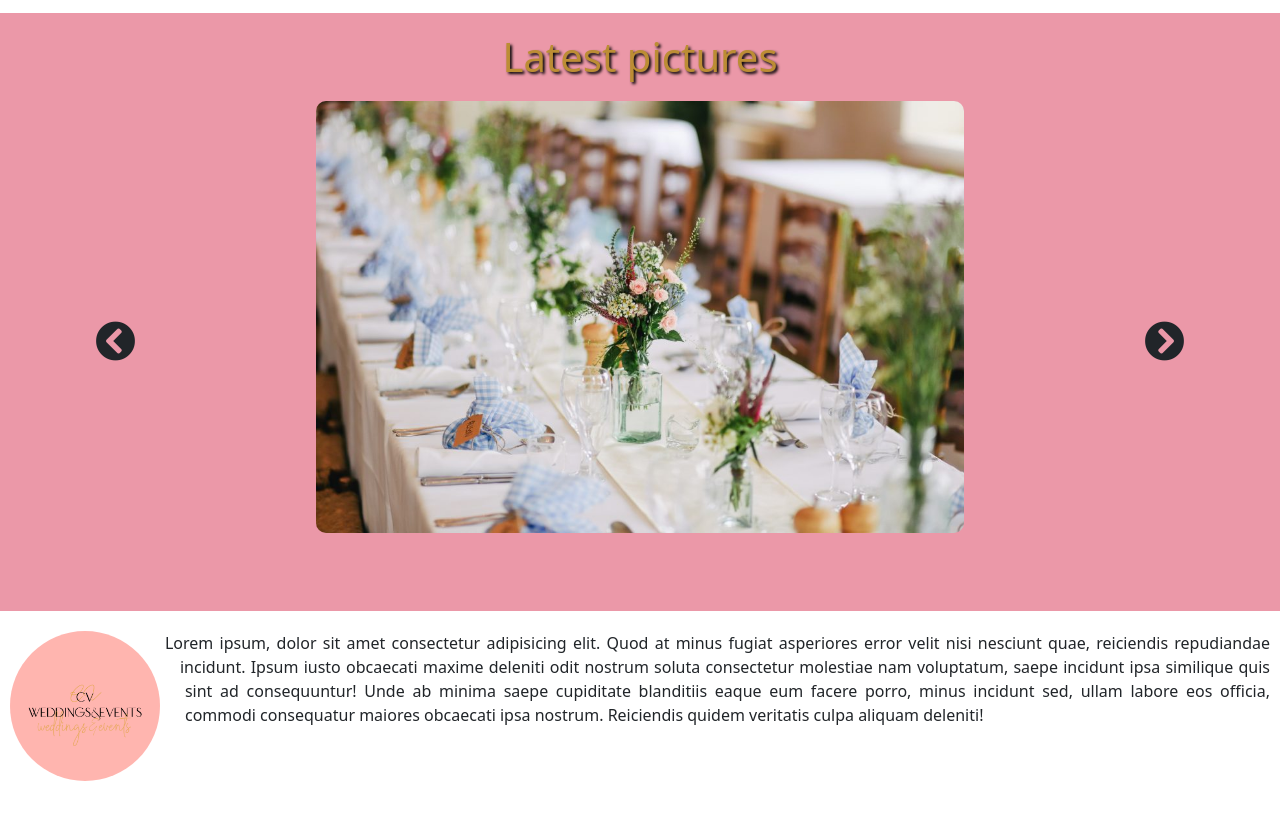
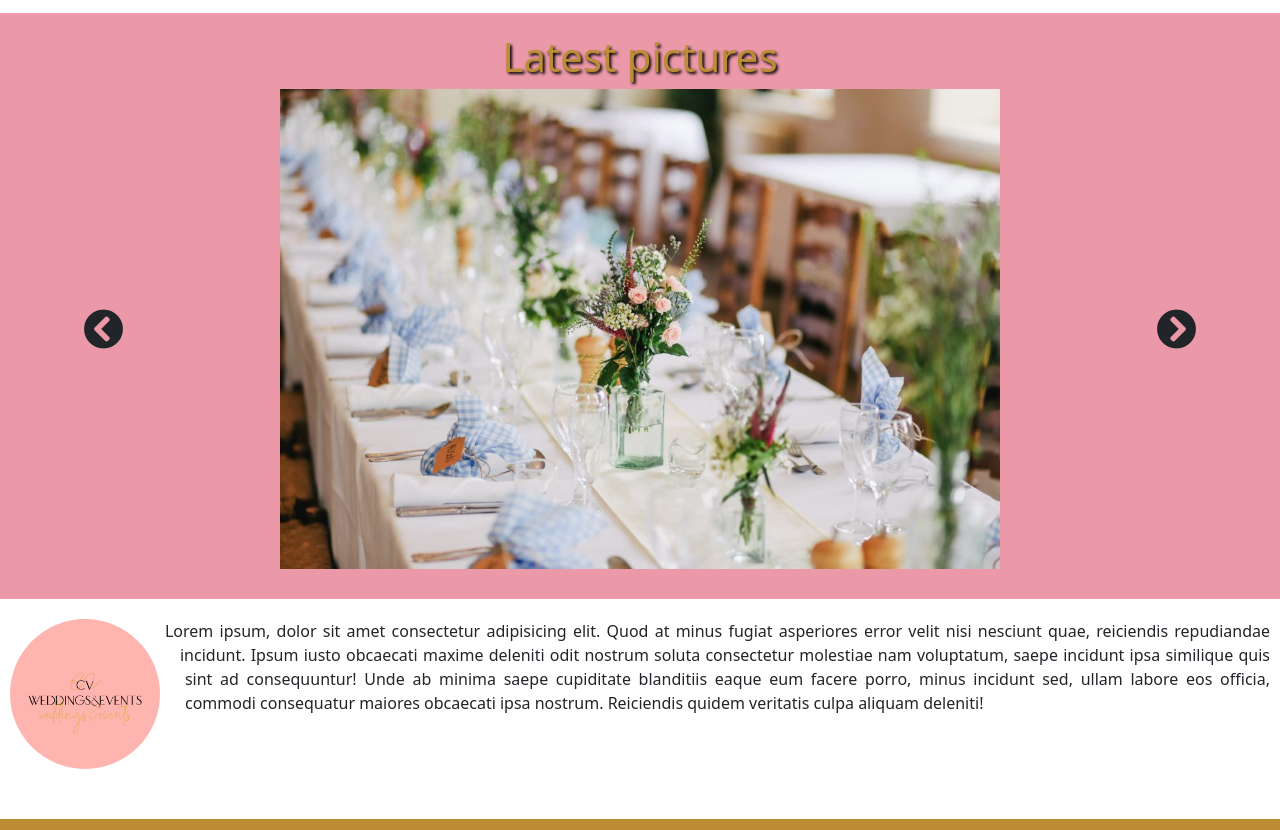
Before and after one commit to PaulDenis/cv_wedding_events_mobile, a Vue app: page / in a window 1280 px wide. Shown: the part 917-1747 px from the top of the page. Built offline with nearby package versions, Linux system fonts and the light colour scheme.

Commit message:
bug fixed carousel

```diff
--- a/src/components/LandingCarousel.vue
+++ b/src/components/LandingCarousel.vue
@@ -99,18 +99,18 @@ export default {
         display: flex;
         align-items: center;
         justify-content: space-around;
-        height: 40vh;
+        height: 30vh;
         .carusel_container {
+            align-self: center;
             height: 100%;
             img {
                 position: relative;
-                height: 90%;
-                border-radius: 10px;
+                width: 100%;
+                top: 15%;
             }
         }
     }
     .title {
-        margin-bottom: 20px;
         color: #bc8d34;
         text-shadow: 2px 2px 3px black;
     }
@@ -131,6 +131,13 @@ export default {
         }
         .carusel {
             height: 60vh;
+            .carusel_container {
+                img {
+                    top: 0;
+                    width: auto;
+                    height: 100%;
+                }
+            }
         }
         .navigation {
             font-size: 40px;
```
